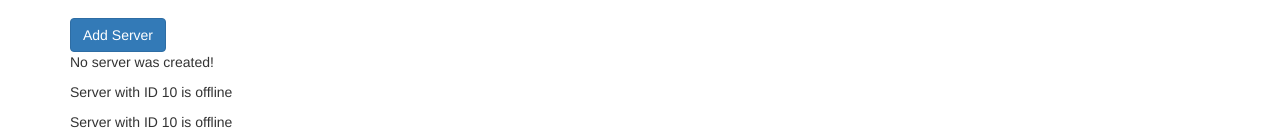
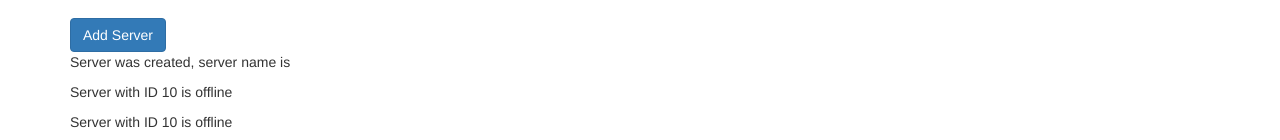
Before and after one commit to BeataJ/the-besics, an Angular app: page / in a window 1280 px wide. Shown: the part 178-318 px from the top of the page. Built offline with nearby package versions, Linux system fonts and the light colour scheme.

Commit message:
add {{}} data binding

```diff
--- a/src/app/servers/servers.component.html
+++ b/src/app/servers/servers.component.html
@@ -15,8 +15,10 @@
     class="btn btn-primary"
     [disabled]="!allowNewServer"
     (click)="onCreareServer()"
-    >Add Server</button>
+    >Add Server
+</button>
 <!-- <p [innerText]="allowNewServer"></p> -->
-<p>{{ serverCreationStatus }}</p>
+<!-- <p>{{ serverCreationStatus }}</p> -->
+<p>Server was created, server name is {{ serverName }}</p>
 <app-server></app-server>
 <app-server></app-server>
```
